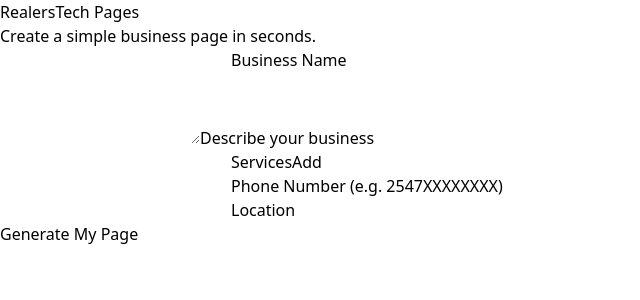
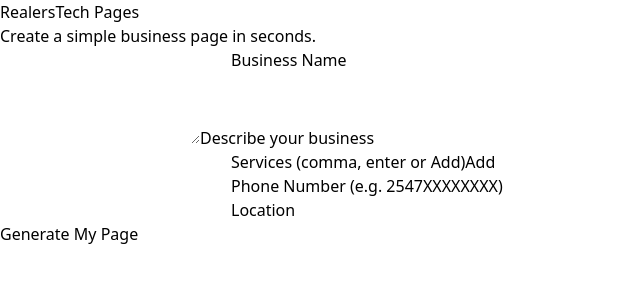
Before and after one commit to Otieno602/smallbiz-page-generator-frontend, a React (Vite) app: page / in a window 1280 px wide. Shown: the top 300 px of the page, without its empty margins (0-640 px from the left). Built offline with nearby package versions, Linux system fonts and the light colour scheme.

Commit message:
improved the services ux

```diff
--- a/src/pages/CreatePage.jsx
+++ b/src/pages/CreatePage.jsx
@@ -166,16 +166,19 @@
             </div>
 
             {/* Services */}
+            <div>
+
+              {/* Input + Button Wrapper */}
               <div className="relative">
                 <input
                   type="text"
-                name="services"
                   value={serviceInput}
                   onChange={handleServiceChange}
                   onKeyDown={handleServiceKeyDown}
                   placeholder=" "
-                className="peer w-full border border-gray-300 rounded-md p-3 pt-5 focus:outline-none focus:ring-2 focus:ring-blue-500"
+                  className="peer w-full border border-gray-300 rounded-md p-3 pt-5 pr-20 focus:outline-none focus:ring-2 focus:ring-blue-500"
               />
+
               <label className="absolute left-3 -top-2 text-sm text-gray-500 transition-all
                 peer-placeholder-shown:top-5
                 peer-placeholder-shown:text-base
@@ -184,10 +187,10 @@
               peer-focus:text-blue-600
               bg-white px-1"
               >
-                Services
+                Services (comma, enter or Add)
               </label>
 
-              {/* Add Button */}
+              {/* Add Button (now stable) */}
               <button
                 type="button"
                 onClick={addService}
@@ -195,13 +198,14 @@
               >
                 Add
               </button>
+            </div>
 
-              {/* Display tags */}
-              <div className="flex flex-wrap gap-2 mt-2">
+            {/* Tags OUTSIDE */}
+            <div className="flex flex-wrap gap-2 mt-3">
               {services.map((service, index) => (
               <span
                 key={index}
-                    className="bg-indigo-100 text-indigo-700 px-3 py-1 rounded-full flex items-center gap-2 text-sm transition hover:bg-indigo-200 cursor-default"
+                className="bg-indigo-100 text-indigo-700 px-3 py-1 rounded-full flex items-center gap-2 text-sm"
               >
                 {service}
                 <button
@@ -214,6 +218,7 @@
               </span>
             ))}
           </div>
+
         </div>
 
             {/* Phone */}
```
Lines whose indentation alone changed are shown as unchanged.
